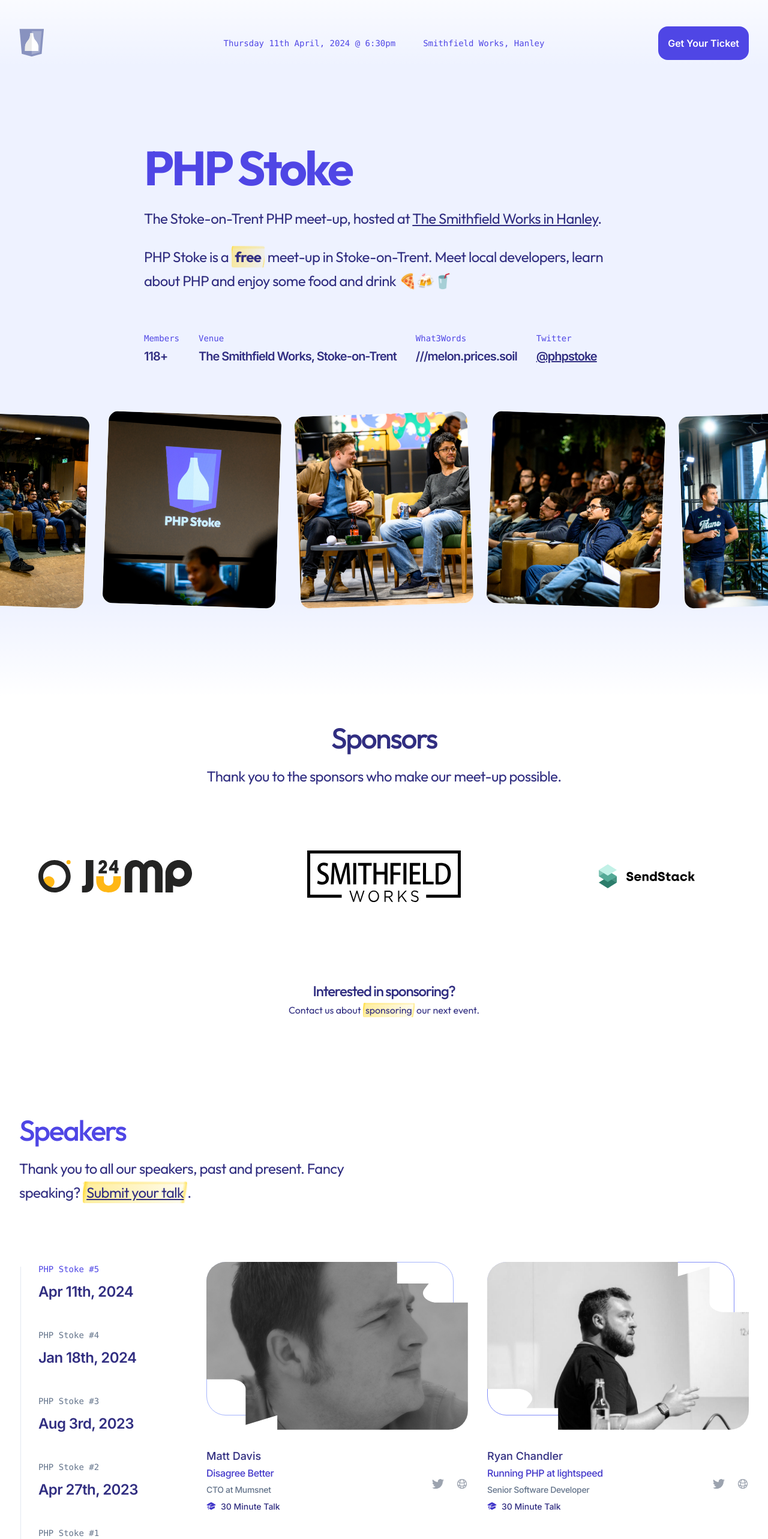
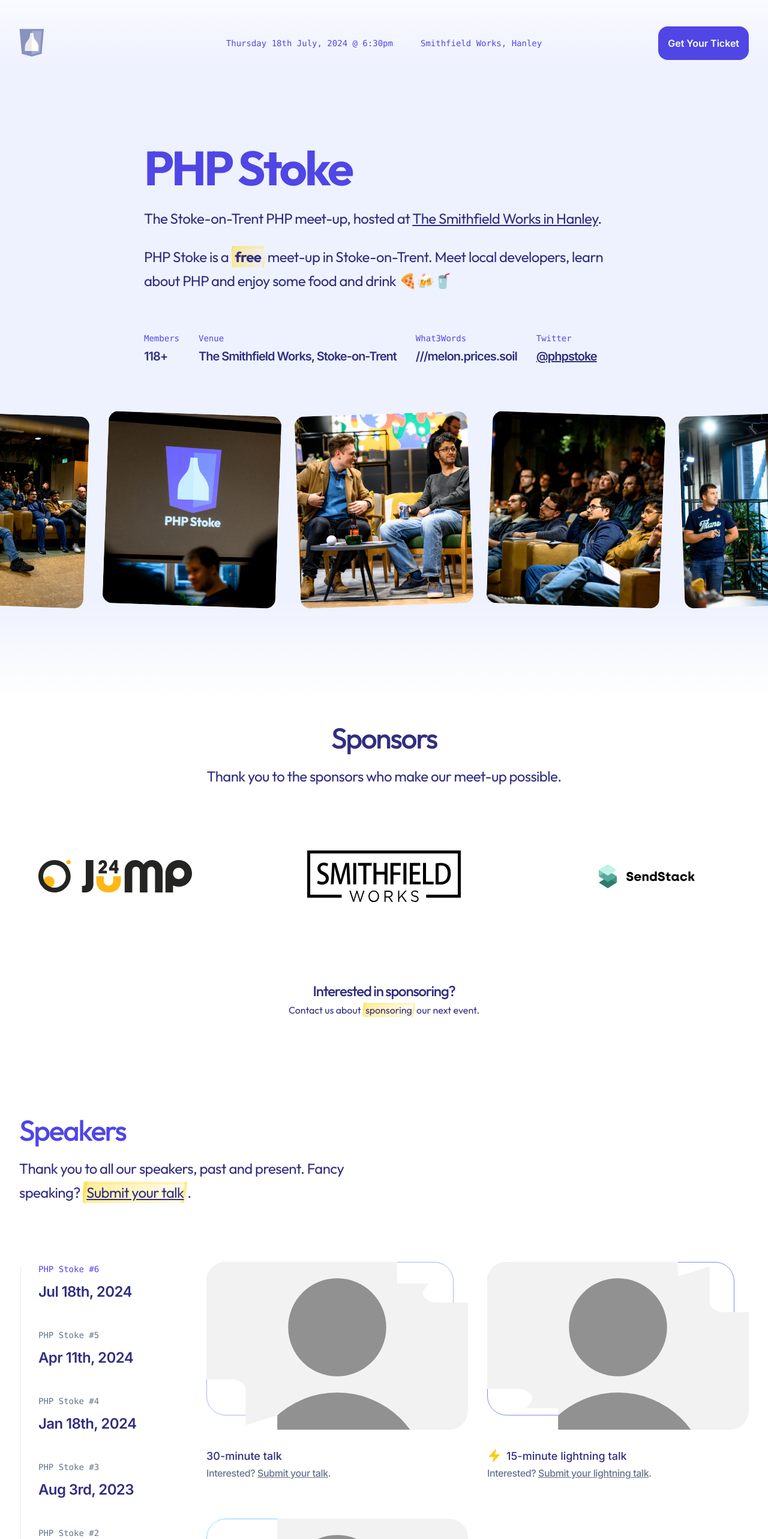
Before and after one commit to phpstoke/phpstoke.co.uk, a Next.js app: page / in a window 1280 px wide. Shown: the top 2566 px of the page at 60% size. Built offline with nearby package versions, Linux system fonts and the light colour scheme; some icons are missing.

Commit message:
Prepare for July's meet-up

```diff
--- a/src/components/Header.jsx
+++ b/src/components/Header.jsx
@@ -13,11 +13,10 @@ export function Header() {
         <div className="order-first -mx-4 flex flex-auto basis-full overflow-x-auto whitespace-nowrap border-b border-indigo-600/10 py-4 font-mono text-sm text-indigo-600 sm:-mx-6 lg:order-none lg:mx-0 lg:basis-auto lg:border-0 lg:py-0">
           <div className="mx-auto flex items-center gap-2 px-4 overflow-hidden sm:gap-4">
             <p>
-              <time dateTime="2024-04-11">Thursday 11th April, 2024 @ 6:30pm</time>
+              <time dateTime="2024-07-18">Thursday 18th July, 2024 @ 6:30pm</time>
             </p>
             <DiamondIcon className="h-1.5 w-1.5 overflow-visible fill-current stroke-current" />
             <p className="overflow-hidden text-ellipsis">Smithfield Works, Hanley</p>
-            {/*<p className="overflow-hidden text-ellipsis">Join our Meetup.com group</p>*/}
           </div>
           {/*<div className="mx-auto flex items-center gap-2 px-4 overflow-hidden sm:gap-4">*/}
           {/*  <p>*/}
--- a/src/components/Speakers.jsx
+++ b/src/components/Speakers.jsx
@@ -25,6 +25,23 @@ import grahamCampbell from '@/images/avatars/graham-campbell.jpg'
 import { AcademicCapIcon, BoltIcon, UserIcon } from '@heroicons/react/24/solid'
 
 const days = [
+  {
+    name: 'PHP Stoke #6',
+    date: 'Jul 18th, 2024',
+    dateTime: '2024-07-18',
+    speakers: [
+      {
+        available: true,
+        lightning: false,
+      }, {
+        available: true,
+        lightning: true,
+      }, {
+        available: true,
+        lightning: true,
+      }
+    ],
+  },
   {
     name: 'PHP Stoke #5',
     date: 'Apr 11th, 2024',
```
Also changed, not shown: public/og.png.
